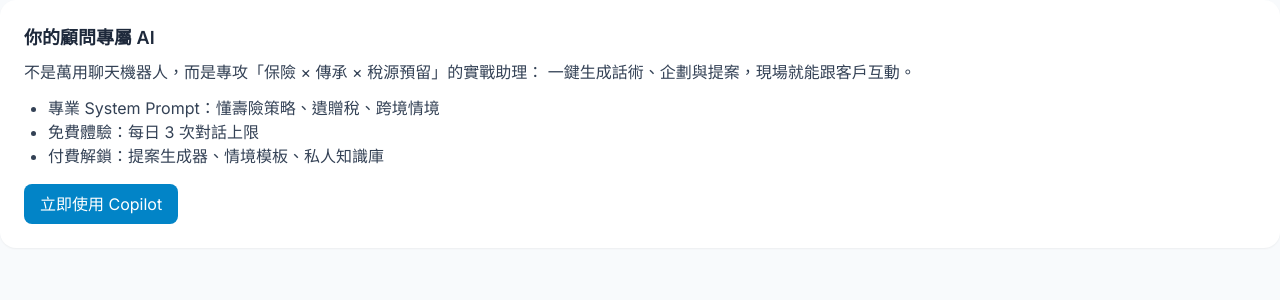
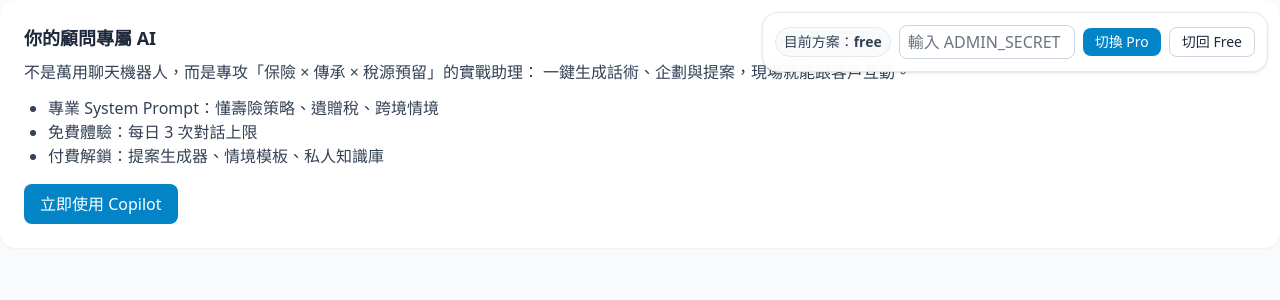
Before and after one commit to drink365/copilot-pro, a Next.js app: page / in a window 1280 px wide. Shown: the top 300 px of the page. Built offline with nearby package versions, Linux system fonts and the light colour scheme; no server answers.

Commit message:
Update layout.tsx

```diff
--- a/app/layout.tsx
+++ b/app/layout.tsx
@@ -1,28 +1,20 @@
 // app/layout.tsx
+import type { Metadata } from "next"
 import "./globals.css"
-import type { Metadata } from "next"
-import { Inter } from "next/font/google"
-import React from "react"
+import AdminBar from "./components/AdminBar"
 
-const inter = Inter({
-  subsets: ["latin"],
-  display: "swap",
-})
-
-// ---- 站點基本資訊（可依需求修改）----
 export const metadata: Metadata = {
-  title: "AI Copilot Pro｜永傳家族傳承教練",
-  description: "用專業又溫暖的方式，快速產出傳承與保單提案內容。",
-  // 你也可以補充其他 SEO 欄位：
-  // openGraph: { title: "...", description: "...", url: "https://copilot-pro.vercel.app" },
-  // icons: [{ rel: "icon", url: "/favicon.ico" }]
+  title: "家族傳承 Copilot",
+  description: "以準備與從容為核心的家族財富管理助手",
 }
 
-// ---- 根版型 ----
 export default function RootLayout({ children }: { children: React.ReactNode }) {
   return (
-    <html lang="zh-Hant" suppressHydrationWarning>
-      <body className={`${inter.className} bg-slate-50 text-slate-800`}>
+    <html lang="zh-Hant">
+      <body className="bg-slate-50 text-slate-800">
+        {/* 右上角管理工具列（Pro/Free 切換） */}
+        <AdminBar />
+        {/* 主要頁面內容 */}
         {children}
       </body>
     </html>
```
